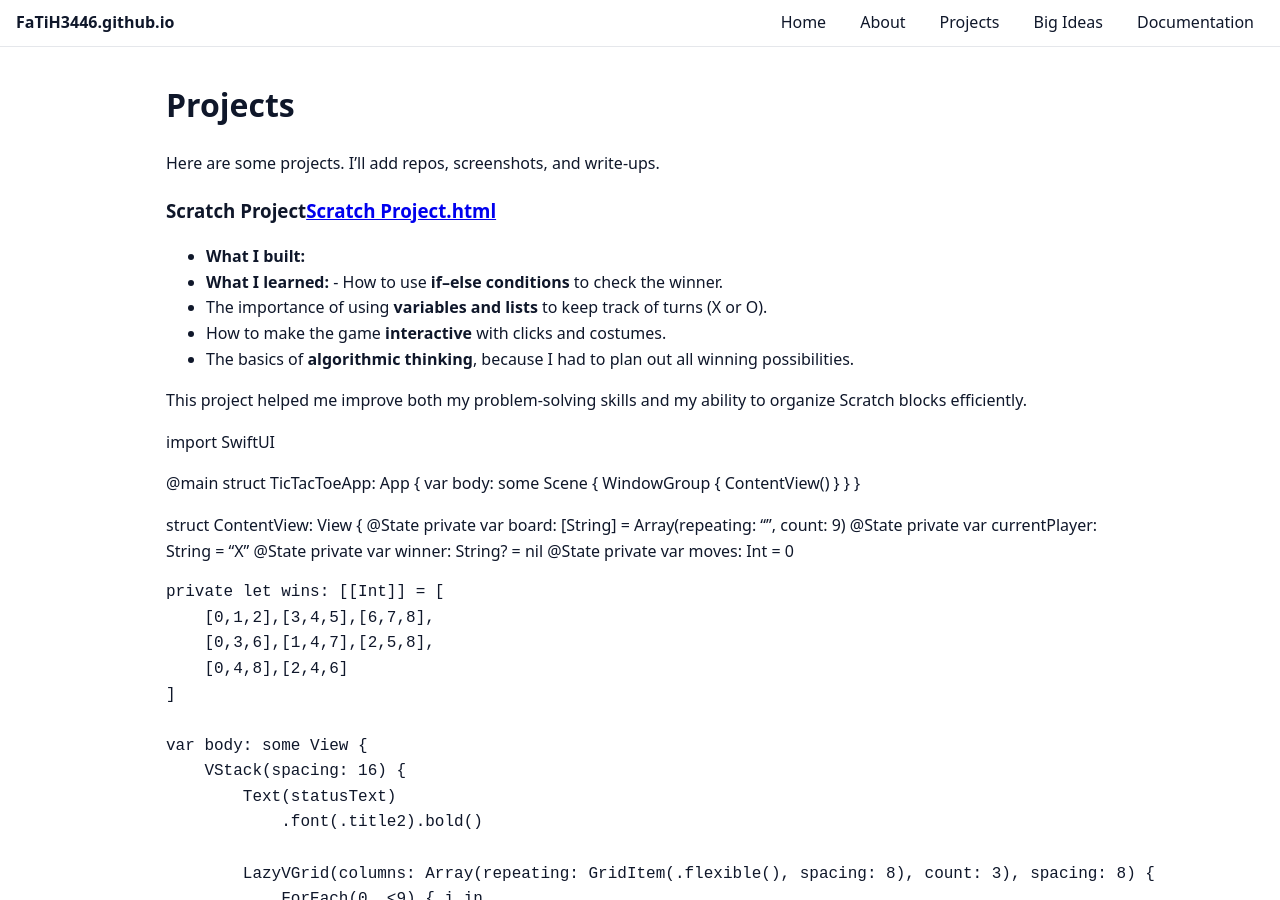
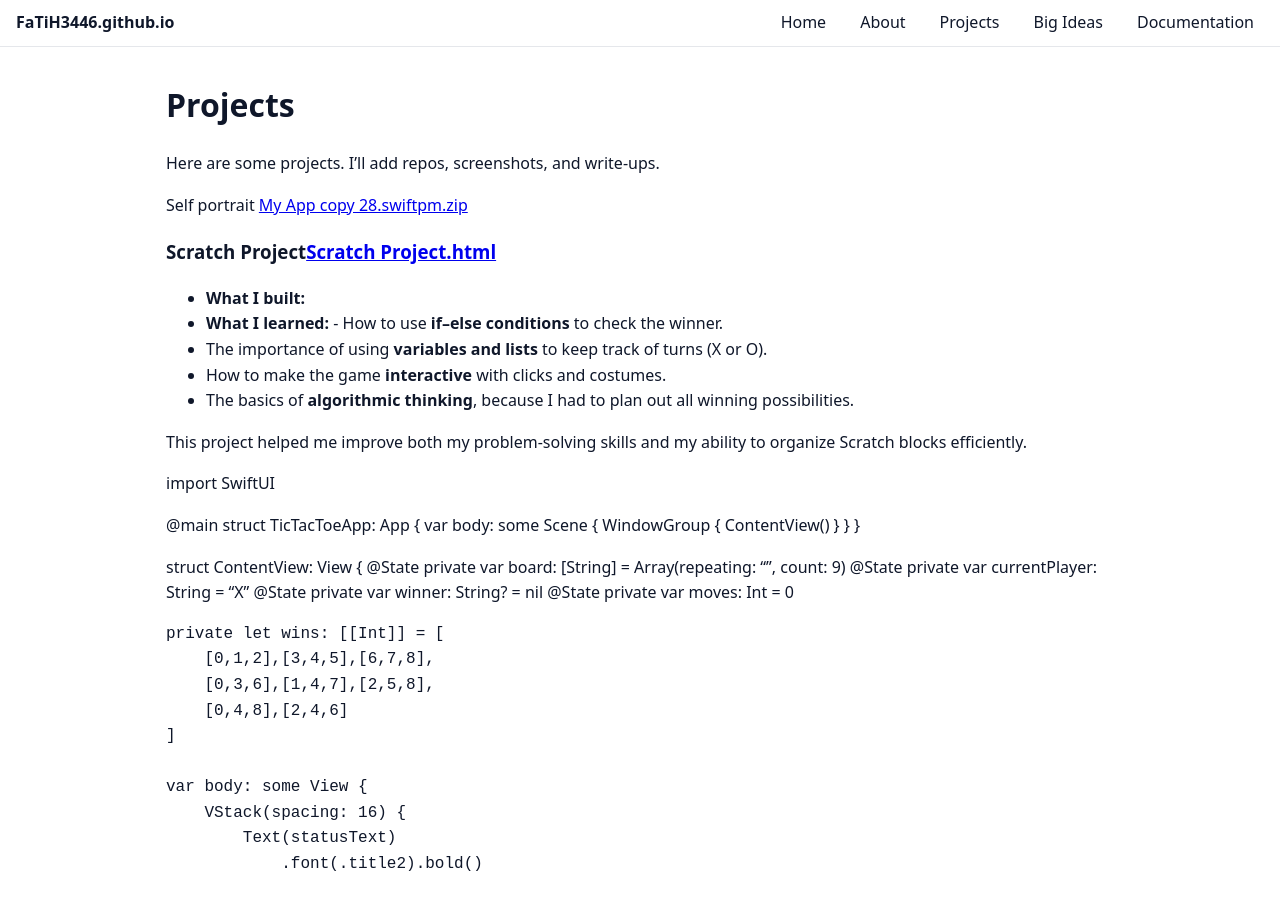
Before and after one commit to FaTiH3446/FaTiH3446.github.io, a Jekyll site: the page built from project.md, in a window 1280 px wide and 900 px high. Built offline with Jekyll 4.4.1, drawn with Linux system fonts in a browser that asks for light colours.

Commit message:
Update project.md

```diff
--- a/project.md
+++ b/project.md
@@ -5,6 +5,10 @@ permalink: /project
 ---
 
 Here are some projects. I’ll add repos, screenshots, and write-ups.
+
+
+Self portrait
+[My App copy 28.swiftpm.zip](https://github.com/user-attachments/files/23064071/My.App.copy.28.swiftpm.zip)
 
 ### Scratch Project[Scratch Project.html](https://github.com/user-attachments/files/23063186/Scratch.Project.html)
 
```
